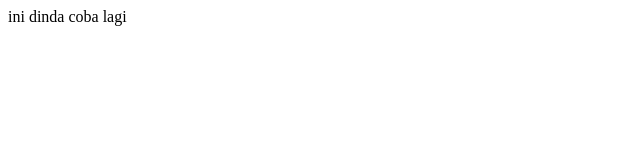
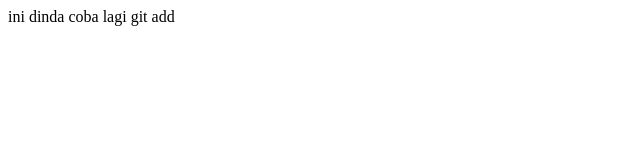
Before and after one commit to amelagustina359-create/kelompokmawar, a plain HTML site: page dinda.html in a window 1280 px wide. Shown: the full height of the page, 0-640 px from the left. Drawn offline with Linux system fonts and the light colour scheme.

Commit message:
coba saja

```diff
--- a/dinda.html
+++ b/dinda.html
@@ -9,5 +9,7 @@
     ini dinda
 
     coba lagi
+
+    git add
 </body>
 </html>
```
